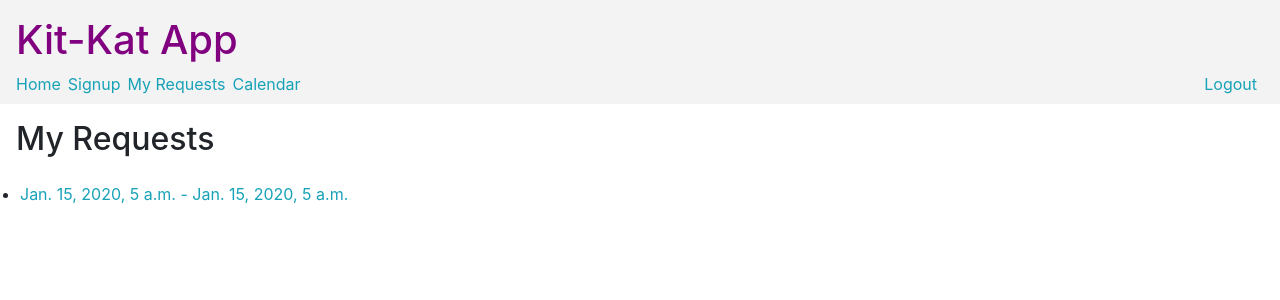
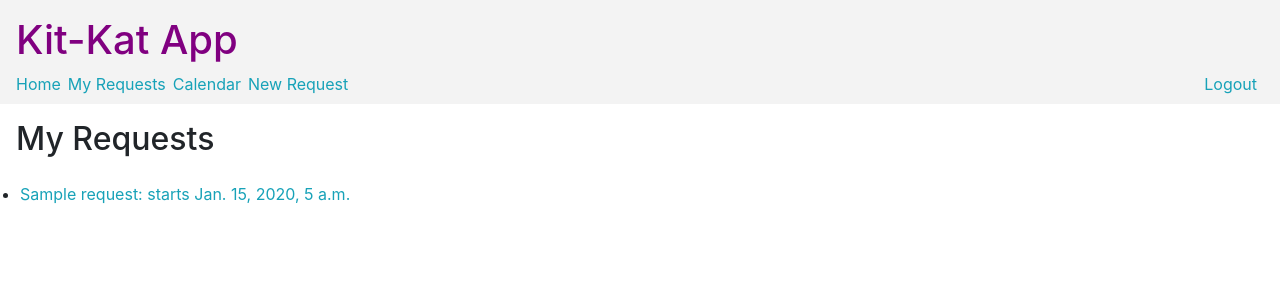
Before and after one commit to neckenth/kit-kat, a Django app: page /kitkat/requests/ in a window 1280 px wide. Shown: the top 300 px of the page. Run offline with Django 3.2, Linux system fonts and the light colour scheme; a user stored in the database is signed in; tables that the repository leaves empty hold one stand-in row (values such as "Sample post"); some libraries are stand-ins or nearby versions.

Commit message:
added request approval view and form, removed signup from nav

```diff
--- a/kit-kat-project/kitkat/templates/base.html
+++ b/kit-kat-project/kitkat/templates/base.html
@@ -21,9 +21,9 @@
     <h1 id="app-name">Kit-Kat App</h1>
     <div id="navbar">
     <a class="nav" href="{% url 'home' %}">Home</a>
-    <a class="nav" href="{% url 'signup' %}">Signup</a>
     <a class="nav" href="{% url 'index' %}">My Requests</a>
     <a class="nav" href="{% url 'calendar' %}">Calendar</a>
+    <a class="nav" href="{% url 'new_request' %}">New Request</a>
     <a class="nav" id="link-logout" href="{% url 'logout' %}">Logout</a>
     </div>
     </div>
--- a/kit-kat-project/kitkat/templates/registration/login.html
+++ b/kit-kat-project/kitkat/templates/registration/login.html
@@ -43,4 +43,6 @@
 
     <p><a href="{% url 'password_reset' %}">Forgot my password</a></p>
 
+    <p>Don't have an account? <a href="{% url 'signup' %}">Sign up</a> with your @admithub.com email address.</p>
+
 {% endblock %}
--- a/kit-kat-project/kitkat/templates/requests.html
+++ b/kit-kat-project/kitkat/templates/requests.html
@@ -8,7 +8,7 @@
         <ul>
             {% for req in my_requests_list %}
                 <li>
-                    <a href="{% url 'detail' req.id %}">{{ req.start_date }} - {{ req.end_date }}</a>
+                    <a href="{% url 'detail' req.id %}">{{ req.title }}: starts {{ req.start_date }}</a>
                 </li>
             {% endfor %}
         </ul>
--- a/kit-kat-project/kitkat/urls.py
+++ b/kit-kat-project/kitkat/urls.py
@@ -11,5 +11,6 @@ urlpatterns = [
     path('requests/new/', views.new_request, name="new_request"),
     path('requests/', views.index, name='index'),
     path('requests/<int:req_id>/', views.detail, name='detail'),
+    path('requests/<int:req_id>/approve/', views.approve_request, name="approval"),
     path('calendar/', login_required(views.CalendarView.as_view()), name='calendar')
 ]
--- a/kit-kat-project/kitkat/views.py
+++ b/kit-kat-project/kitkat/views.py
@@ -5,7 +5,7 @@ from django.contrib.auth.decorators import login_required
 from django.utils.safestring import mark_safe
 from django.http import HttpResponseRedirect
 from django.views import generic
-from .forms import SignUpForm, TimeOffRequestForm
+from .forms import SignUpForm, TimeOffRequestForm, RequestApprovalForm
 from .models import Profile, Request
 from .calendar import Calendar
 from .utils import filter_requests
@@ -99,3 +99,16 @@ def index(request):
 def detail(request, req_id):
     req = get_object_or_404(Request, pk=req_id)
     return render(request, 'one_request.html', {"this_request": req})
+
+
+@login_required
+def approve_request(request, req_id):
+    req = get_object_or_404(Request, pk=req_id)
+    if request.method == "POST":
+        form = RequestApprovalForm(request.POST, instance=req)
+        if form.is_valid():
+            form.save()
+            return HttpResponseRedirect('/kitkat/')
+    else:
+        form = RequestApprovalForm()
+        return render(request, 'request_approval.html', {'form': form, 'this_request': req})
```
Also changed, not shown: kit-kat-project/kitkat/forms.py (+10 -0 lines), kit-kat-project/kitkat/templates/request_approval.html (added, +18 -0 lines).
